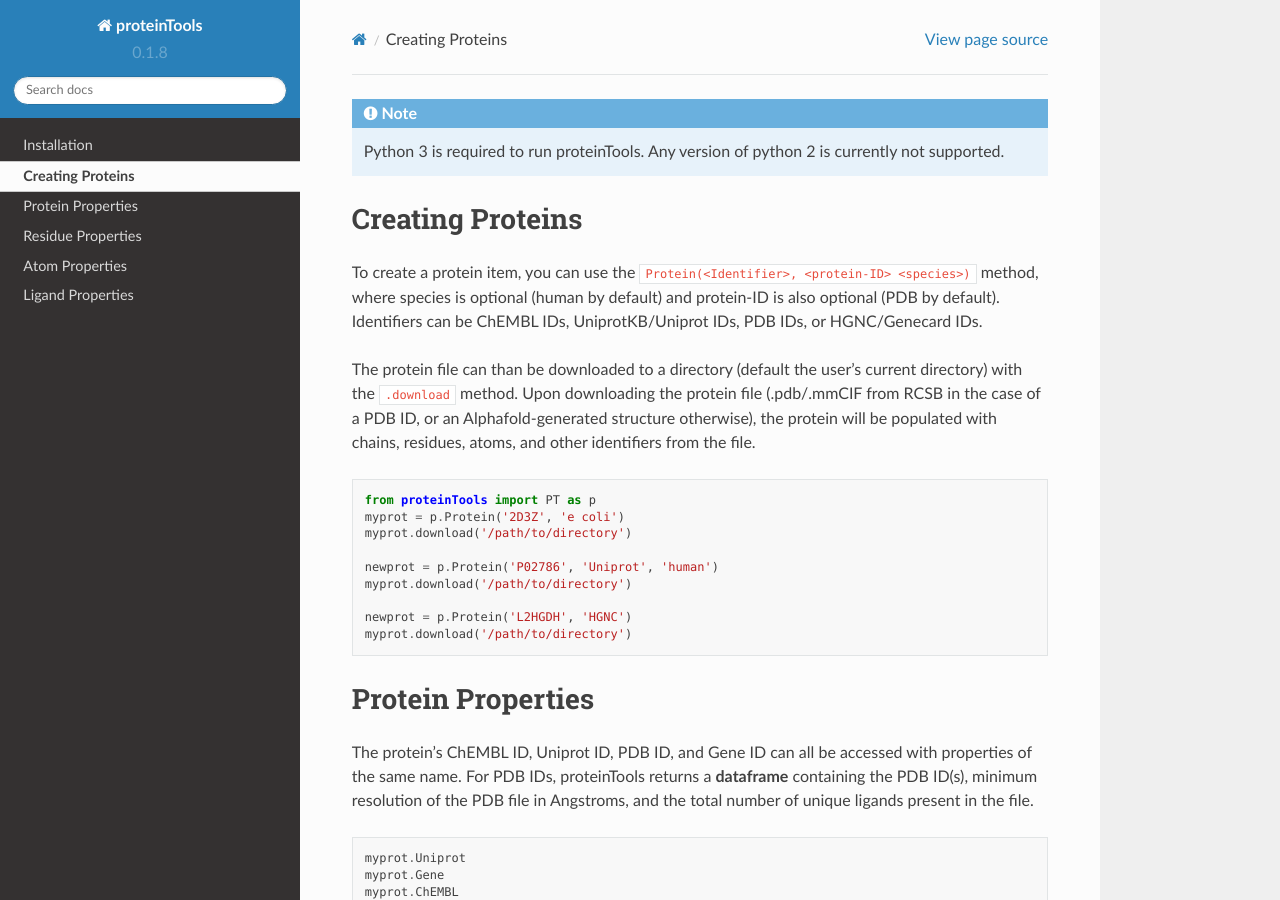
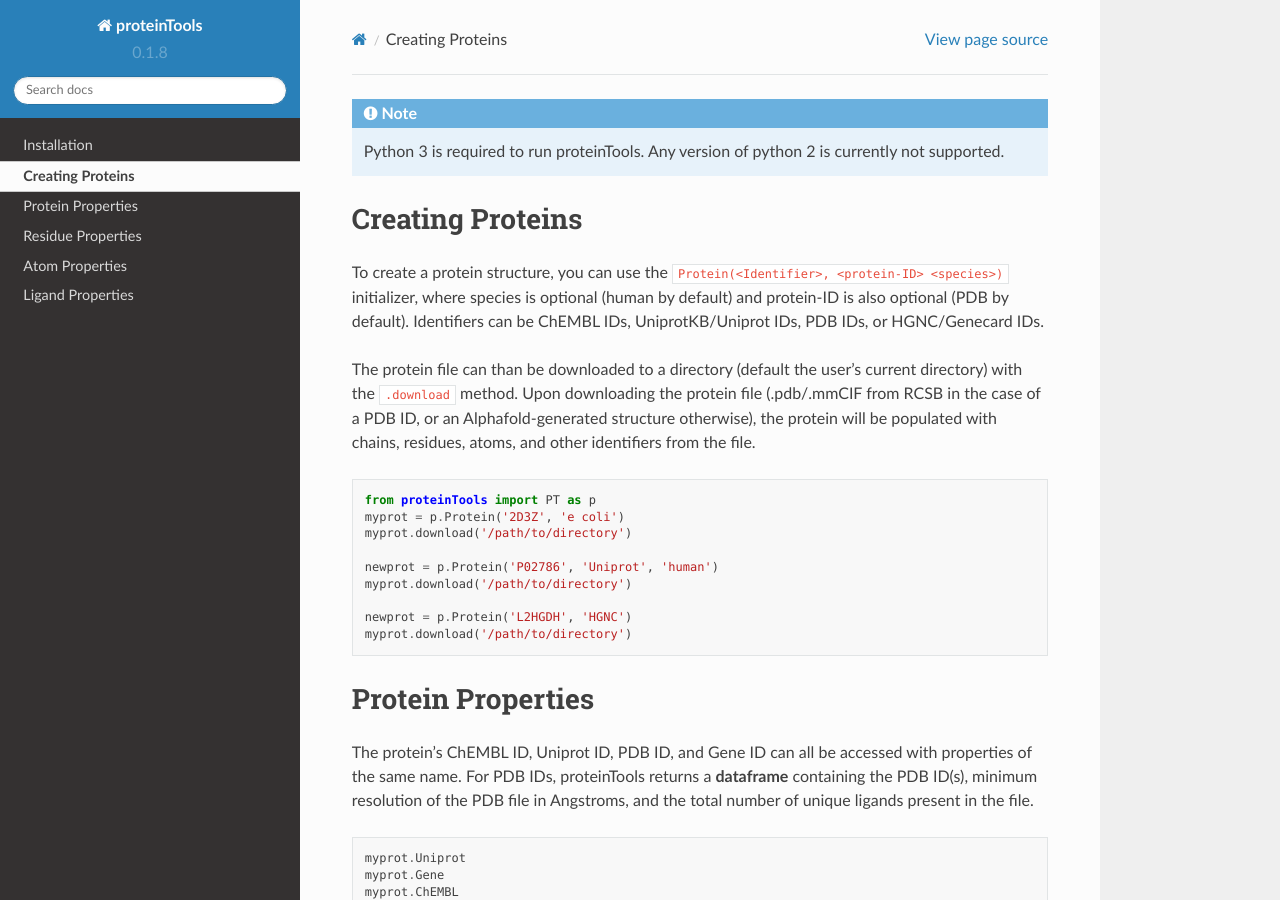
Before and after one commit to tiger1deF/proteinTools, a Sphinx documentation site: the page built from docs/source/documentation.rst, in a window 1280 px wide and 900 px high. Built offline with Sphinx 7.4.7 and the Read the Docs theme 2.0.0, drawn with Linux system fonts in a browser that asks for light colours.

Commit message:
Update documentation.rst

```diff
--- a/docs/source/documentation.rst
+++ b/docs/source/documentation.rst
@@ -3,7 +3,7 @@
 Creating Proteins
 ----------------
 
-To create a protein item, you can use the ``Protein(<Identifier>, <protein-ID> <species>)`` method, where
+To create a protein structure, you can use the ``Protein(<Identifier>, <protein-ID> <species>)`` initializer, where
 species is optional (human by default) and protein-ID is also optional (PDB by default). Identifiers can be ChEMBL IDs, UniprotKB/Uniprot IDs, PDB IDs, or HGNC/Genecard IDs.
 
 The protein file can than be downloaded to a directory (default the user's current directory) with the ``.download`` method. Upon downloading the protein file (.pdb/.mmCIF from RCSB in the case of a PDB ID, or an Alphafold-generated structure otherwise), the protein will be populated with chains, residues, atoms, and other identifiers from the file.
```
